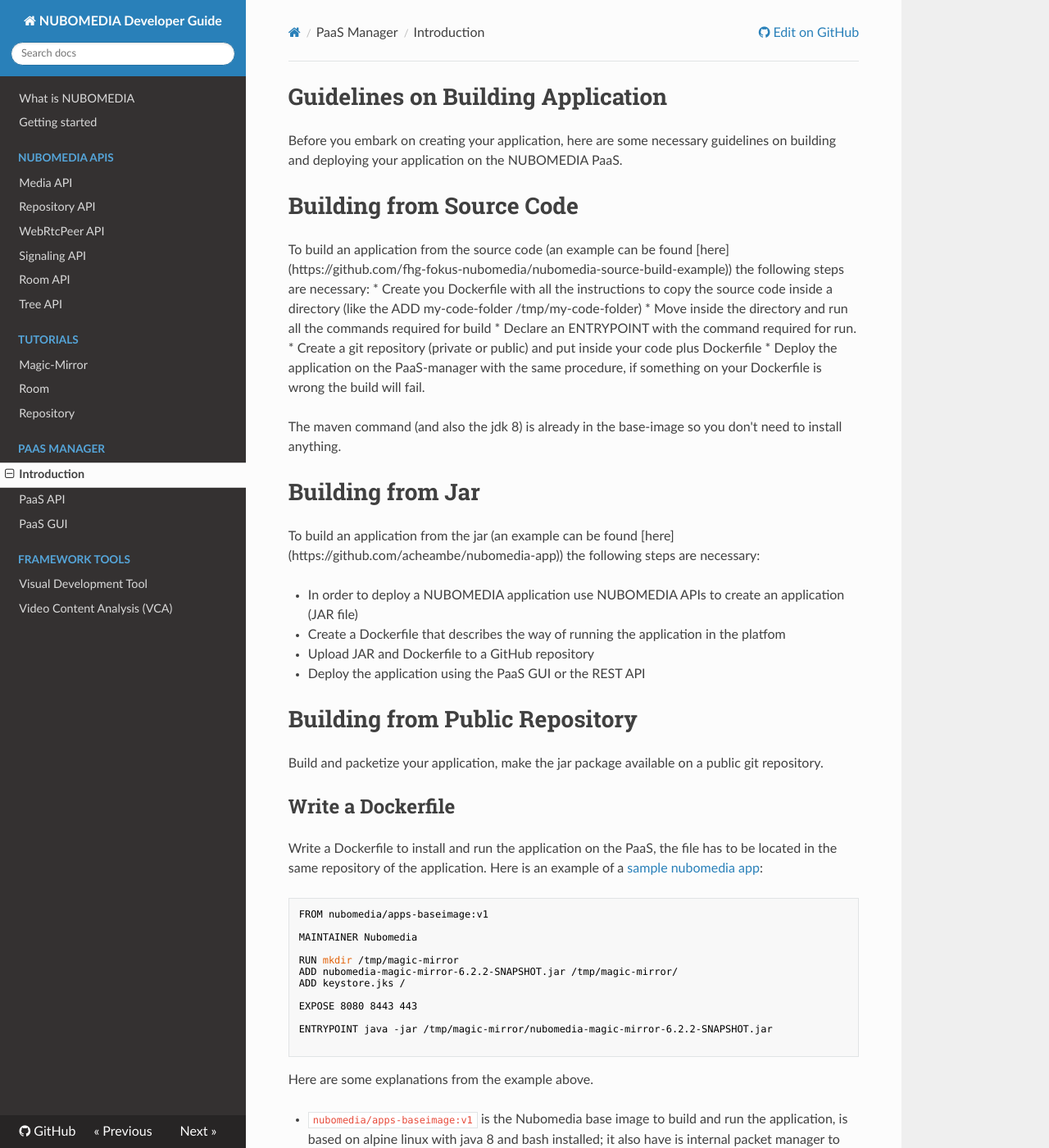
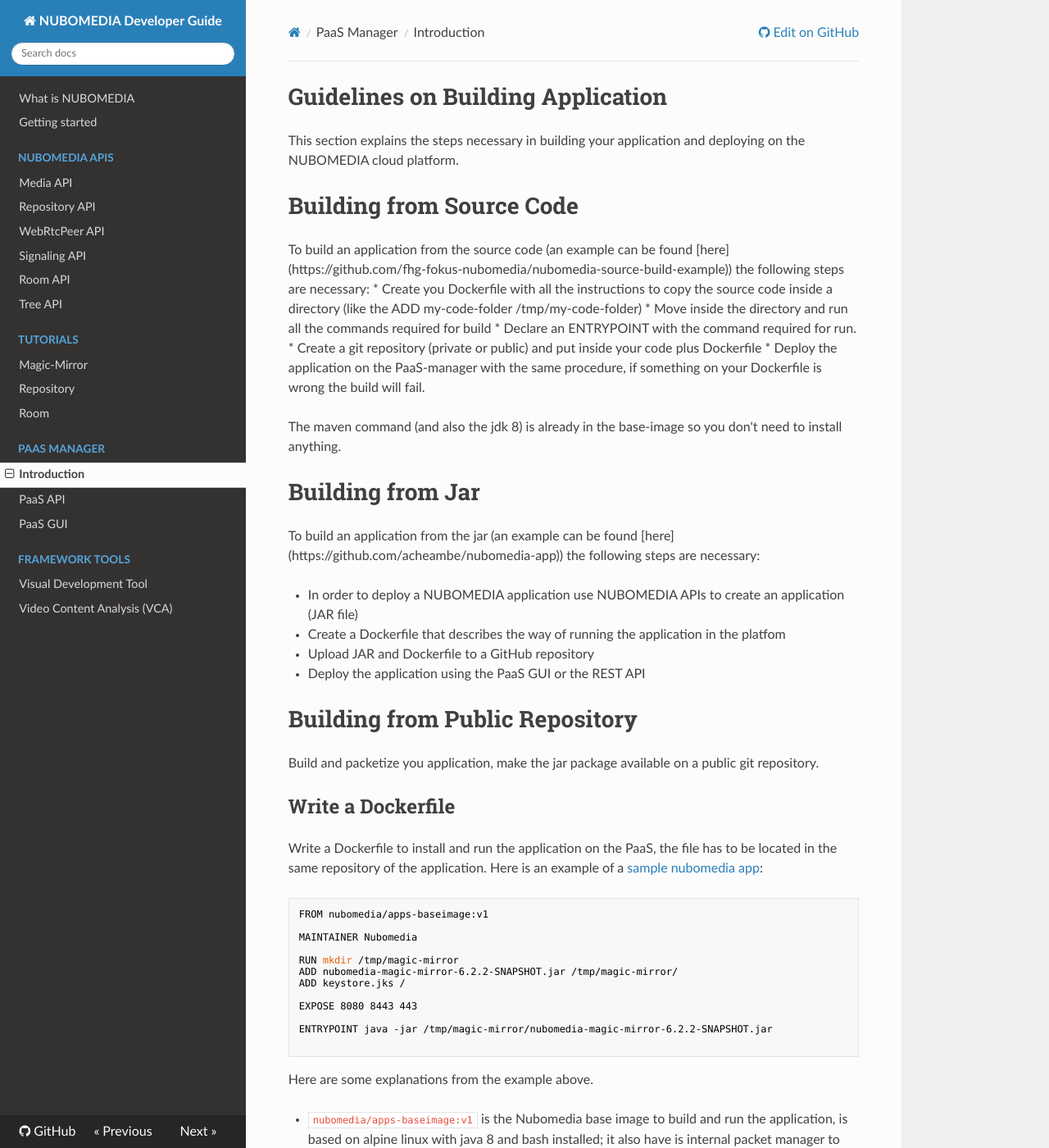
Before and after one commit to nubomedia/developer-guidelines, an MkDocs documentation site: the page built from docs/paas/paas-introduction.md, in a window 1280 px wide and 1400 px high. Shown: the whole window at 82% size. Built offline with MkDocs 1.6.1, drawn with Linux system fonts in a browser that asks for light colours; nearby versions of some CDN libraries; old or Windows-style settings are respelled for this version of MkDocs.

Commit message:
Update site structure

```diff
--- a/docs/paas/paas-introduction.md
+++ b/docs/paas/paas-introduction.md
@@ -1,5 +1,5 @@
 # Guidelines on Building Application
-Before you embark on creating your application, here are some necessary guidelines on building and deploying your application on the NUBOMEDIA PaaS.
+This section explains the steps necessary in building your application and deploying on the NUBOMEDIA cloud platform.
 
 # Building from Source Code
 
@@ -21,7 +21,7 @@ To build an application from the jar (an example can be found [here] (https://gi
 * Deploy the application using the PaaS GUI or the REST API
 
 # Building from Public Repository
-Build and packetize your application, make the jar package available on a public git repository.
+Build and packetize you application, make the jar package available on a public git repository.
 
 ## Write a Dockerfile
 Write a Dockerfile to install and run the application on the PaaS, the file has to be located in the same repository of the application. Here is an example of a [sample nubomedia app](https://github.com/acheambe/nubomedia-app):
--- a/mkdocs.yml
+++ b/mkdocs.yml
@@ -18,8 +18,8 @@ pages:
     - Tree API: api/tree.md
 - Tutorials:
     - Magic-Mirror: tutorial/nubomedia-magic-mirror.md
+    - Repository: tutorial/nubomedia-repository.md
     - Room: tutorial/nubomedia-room.md
-    - Repository: tutorial/nubomedia-repository.md
 - PaaS Manager:
     - Introduction: paas/paas-introduction.md
     - PaaS API: paas/paas-api.md
```
Also changed, not shown: docs/getting-started.md (line endings or trailing spaces).
